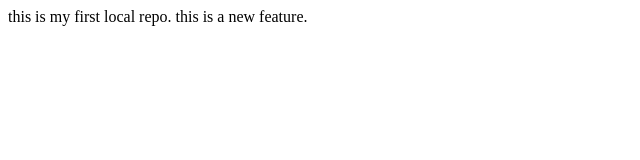
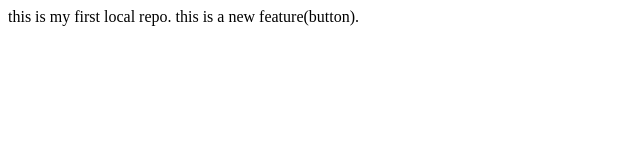
Before and after one commit to zahidwakeel/localrepo, a plain HTML site: page index.html in a window 1280 px wide. Shown: the full height of the page, 0-640 px from the left. Drawn offline with Linux system fonts and the light colour scheme.

```diff
--- a/index.html
+++ b/index.html
@@ -1,6 +1,6 @@
 <html>
     <p>
         this is my first local repo.
-        this is a new feature.
+        this is a new feature(button).
     </p>
 </html>
```
